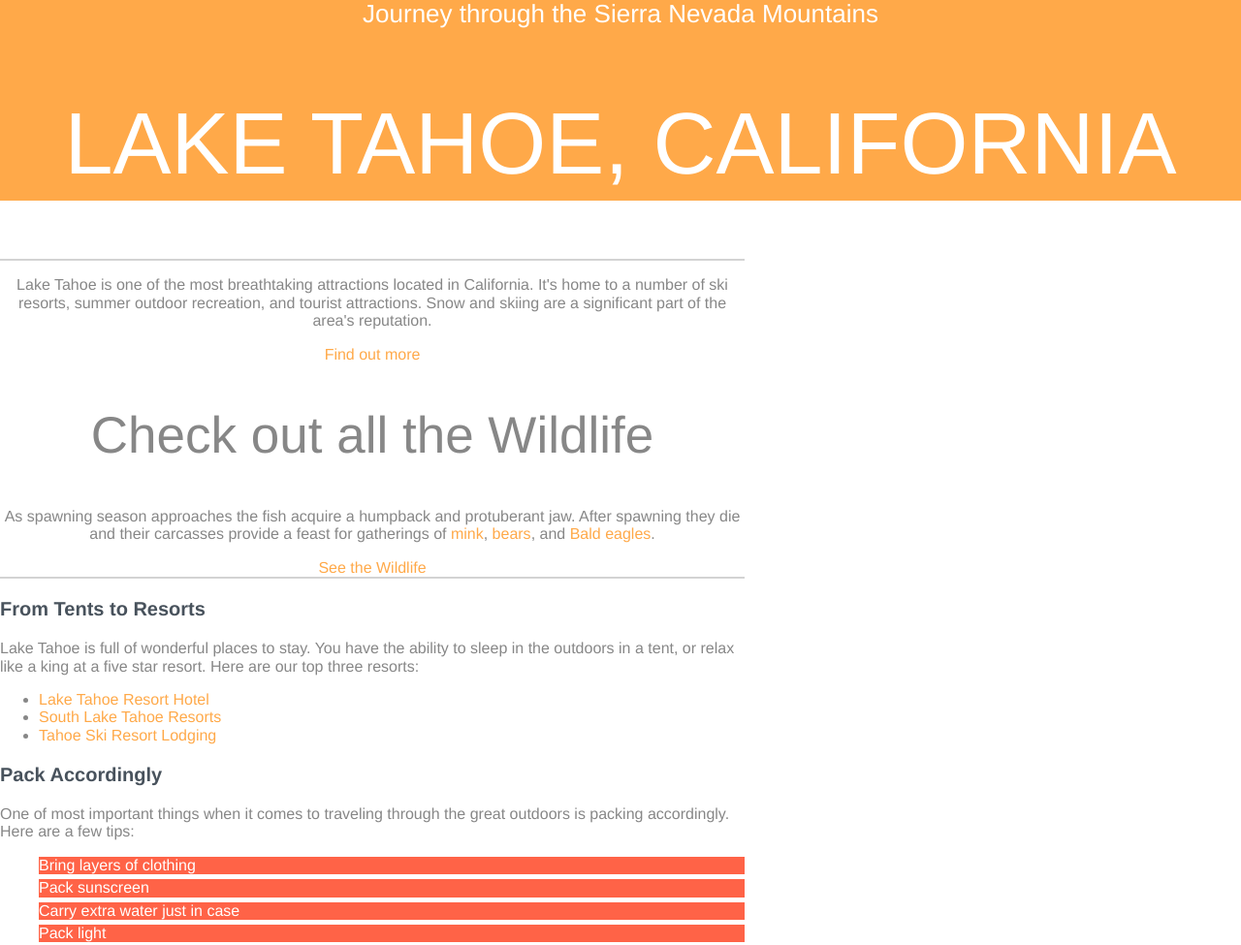
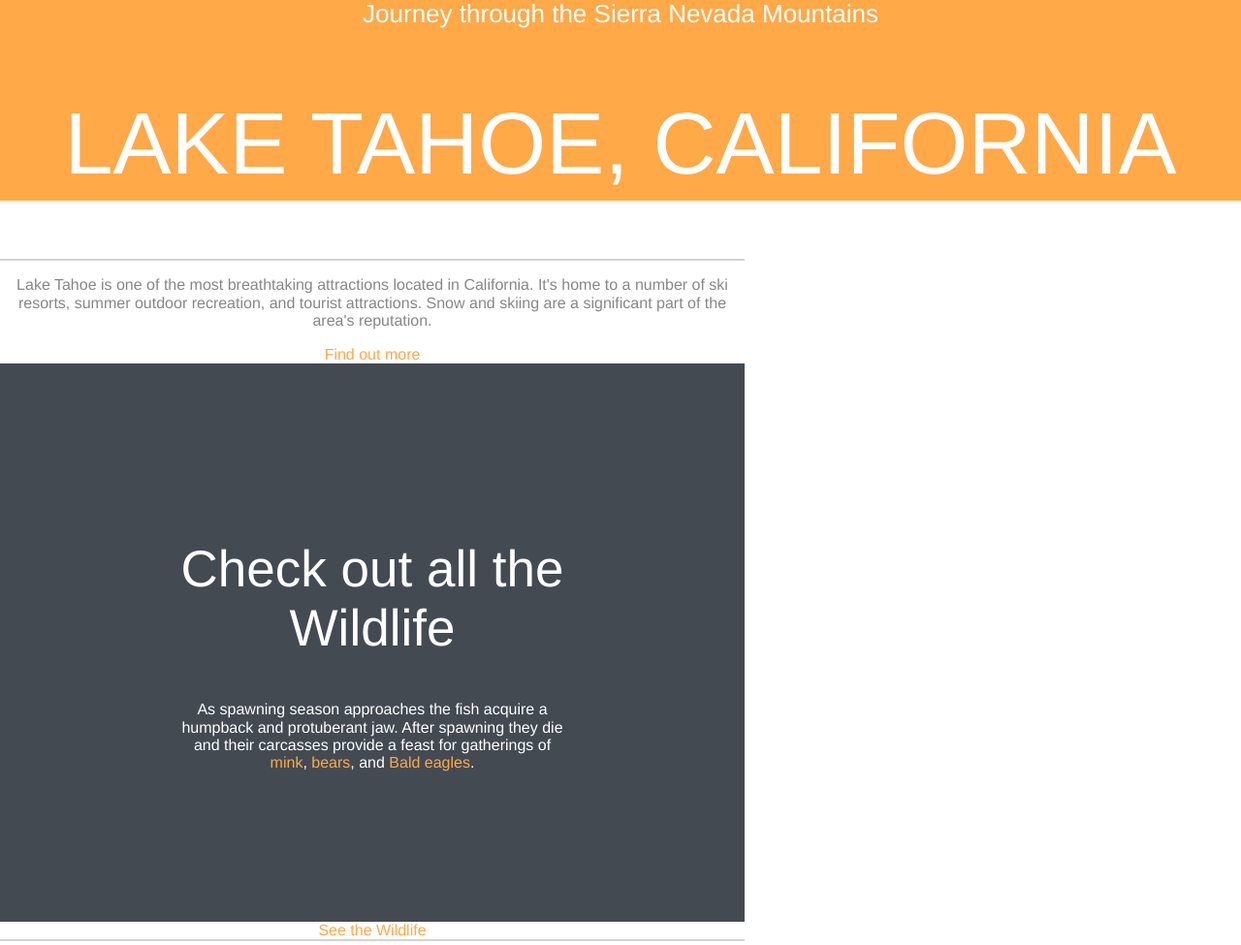
Before and after one commit to maggiewld/CSSBasicsProject, a plain HTML site: page index.html in a window 1280 px wide. Shown: the top 975 px of the page at 97% size. Drawn offline with Linux system fonts and the light colour scheme.

Commit message:
Add wildlife class and relative styles.

```diff
--- a/css/style.css
+++ b/css/style.css
@@ -59,6 +59,16 @@ h3 {
   border-top: 2px solid lightgrey;
 }
 
+.wildlife {
+  color: white;
+  background-color: #434a52;
+
+  padding: 18% 24%;
+  /* padding: top/bottom, left/right;
+  padding: top, left/right, bottom;
+  padding: top, right, bottom, left */
+}
+
 /* Pseudo-class Selectors */
 a:link {
   color: rgb(255, 169, 73);
--- a/index.html
+++ b/index.html
@@ -14,10 +14,13 @@
 				Lake Tahoe is one of the most breathtaking attractions located in California. It's home to a number of ski resorts, summer outdoor recreation, and tourist attractions. Snow and skiing are a significant part of the area's reputation.
 			</p>
 			<a href="#">Find out more</a>
-      <h2>Check out all the Wildlife</h2>
-      <p>
-        As spawning season approaches the fish acquire a humpback and protuberant jaw. After spawning they die and their carcasses provide a feast for gatherings of <a href="#">mink</a>, <a href="#">bears</a>, and <a href="#">Bald eagles</a>.
-      </p>
+
+      <div class="wildlife">
+        <h2>Check out all the Wildlife</h2>
+        <p>
+          As spawning season approaches the fish acquire a humpback and protuberant jaw. After spawning they die and their carcasses provide a feast for gatherings of <a href="#">mink</a>, <a href="#">bears</a>, and <a href="#">Bald eagles</a>.
+        </p>
+      </div>
 			<a href="#">See the Wildlife</a>
 		</div>
 
```
